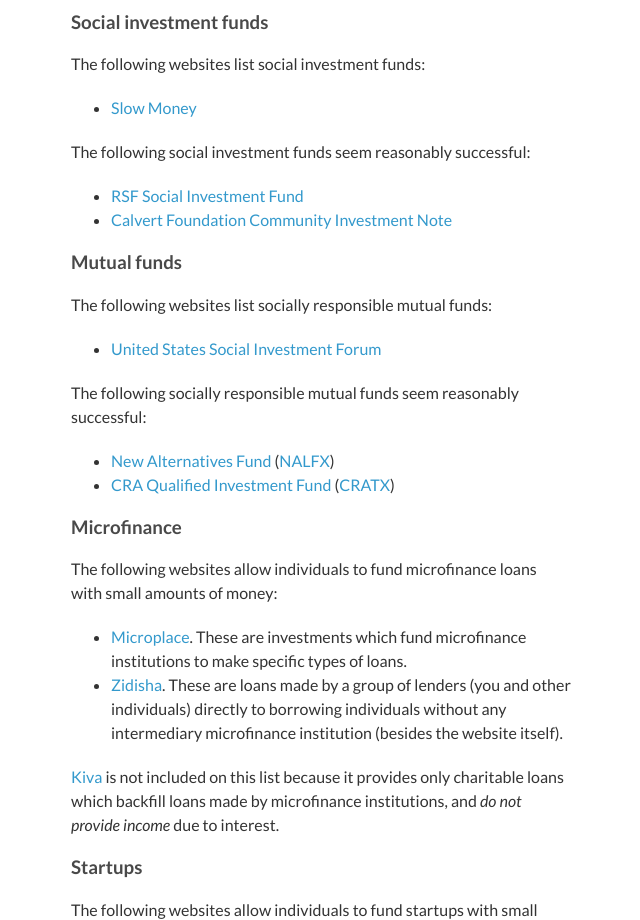
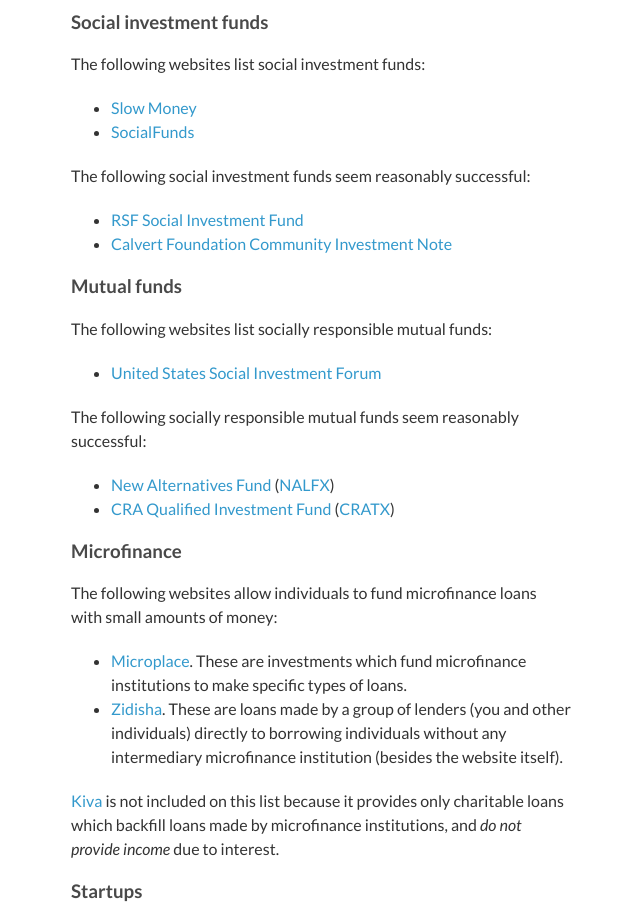
Before and after one commit to jfinkels/socialinvesting, a plain HTML site: page index.html in a window 1280 px wide. Shown: the part 3140-4060 px from the top of the page, without its empty margins (499-1139 px from the left). Drawn offline with Linux system fonts and the light colour scheme.

Commit message:
Adds site that lists social investment funds

```diff
--- a/index.html
+++ b/index.html
@@ -156,6 +156,7 @@
 
 <ul>
 <li><a href="http://slowmoney.org/invest">Slow Money</a></li>
+<li><a href="http://www.socialfunds.com">SocialFunds</a></li>
 </ul><p>The following social investment funds seem reasonably successful:</p>
 
 <ul>
```
